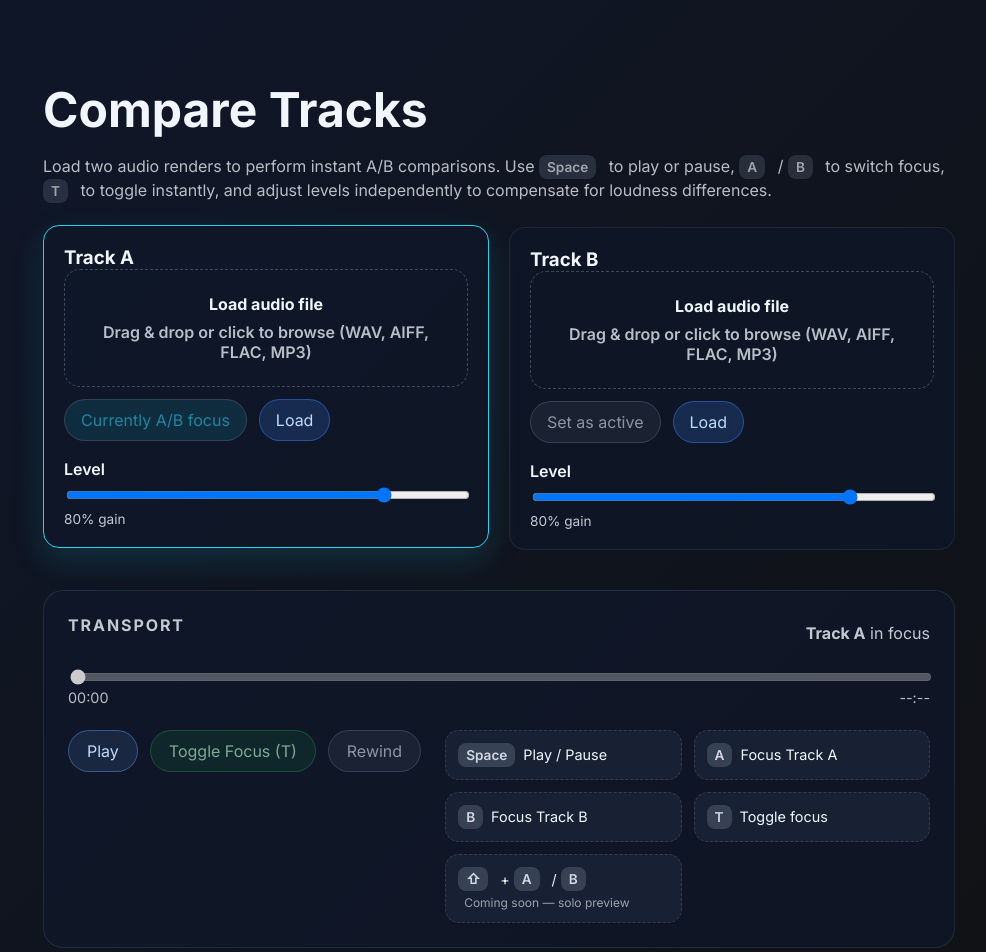
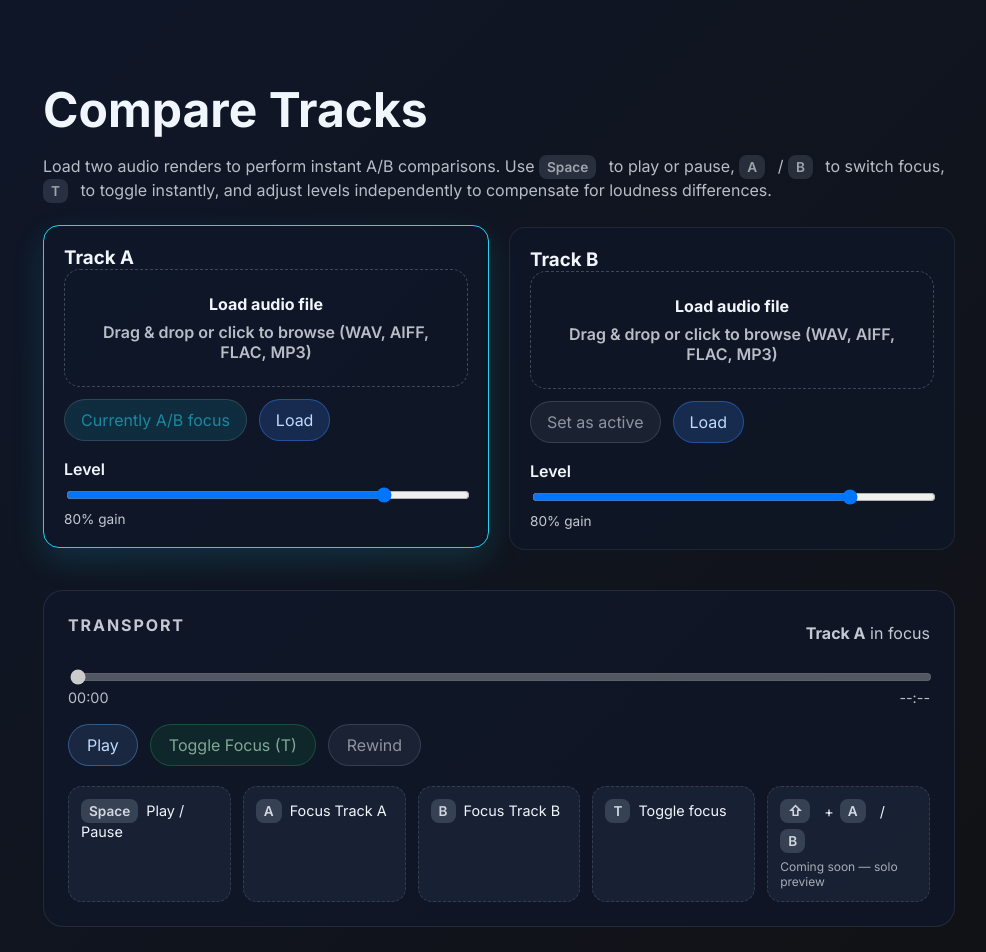
Before and after one commit to jeremyg7/compare-tracks, a Next.js app: page / in a window 1280 px wide. Shown: the top 952 px of the page, without its empty margins (141-1127 px from the left). Built offline with nearby package versions, Linux system fonts and the light colour scheme.

Commit message:
style: restore transport row layout

```diff
--- a/app/globals.css
+++ b/app/globals.css
@@ -117,7 +117,7 @@ input[type="range"] {
   display: grid;
   grid-template-columns: repeat(auto-fit, minmax(160px, 1fr));
   gap: 12px;
-  margin-top: 0;
+  margin-top: 20px;
   font-size: 0.9rem;
 }
 
@@ -202,30 +202,13 @@ input[type="range"] {
   opacity: 0.85;
 }
 
-@media (max-width: 640px) {
-  main {
-    padding: 32px 18px 72px;
-  }
-
-  .transport {
-    padding: 20px;
-  }
-}
-
-.transport-bottom {
-  display: flex;
-  flex-wrap: wrap;
-  gap: 24px;
-  align-items: flex-start;
-  justify-content: space-between;
-  margin-top: 24px;
-}
 
 .transport-controls {
   display: flex;
   flex-wrap: wrap;
   gap: 12px;
   align-items: center;
+  margin-top: 18px;
 }
 
 .transport-controls button {
@@ -243,6 +226,10 @@ input[type="range"] {
   opacity: 0.65;
 }
 
+.transport .transport-toggle:not(:disabled):hover {
+  background: rgba(34, 197, 94, 0.32);
+}
+
 .transport .transport-rewind {
   background: rgba(148, 163, 184, 0.15);
   border: 1px solid rgba(148, 163, 184, 0.4);
@@ -254,34 +241,28 @@ input[type="range"] {
   opacity: 0.6;
 }
 
-.transport .transport-toggle:not(:disabled):hover {
-  background: rgba(34, 197, 94, 0.32);
-}
-
 .transport .transport-rewind:not(:disabled):hover {
   background: rgba(148, 163, 184, 0.25);
 }
 
-.shortcut-grid {
-  flex: 1 1 280px;
-}
-
 .shortcut-soon {
   display: flex;
+  align-items: center;
+  gap: 6px;
   flex-wrap: wrap;
-  gap: 4px;
-  align-items: center;
 }
 
 .coming-soon {
   font-size: 0.75rem;
-  opacity: 0.6;
-  margin-left: 6px;
+  opacity: 0.65;
 }
 
 @media (max-width: 640px) {
-  .transport-bottom {
-    flex-direction: column;
-    gap: 18px;
+  main {
+    padding: 32px 18px 72px;
+  }
+
+  .transport {
+    padding: 20px;
   }
 }
--- a/app/page.tsx
+++ b/app/page.tsx
@@ -449,7 +449,6 @@ export default function HomePage() {
           </div>
         </div>
 
-        <div className="transport-bottom">
         <div className="transport-controls">
           <button type="button" onClick={handlePlayPause} disabled={!playbackDuration}>
             {isPlaying ? "Pause" : "Play"}
@@ -471,6 +470,7 @@ export default function HomePage() {
             Rewind
           </button>
         </div>
+
         <div className="shortcut-grid">
           <div>
             <span className="keycap">Space</span>
@@ -494,7 +494,6 @@ export default function HomePage() {
             <span className="coming-soon">Coming soon — solo preview</span>
           </div>
         </div>
-        </div>
       </section>
 
       {!canPlay ? (
```
Lines whose indentation alone changed are shown as unchanged.
